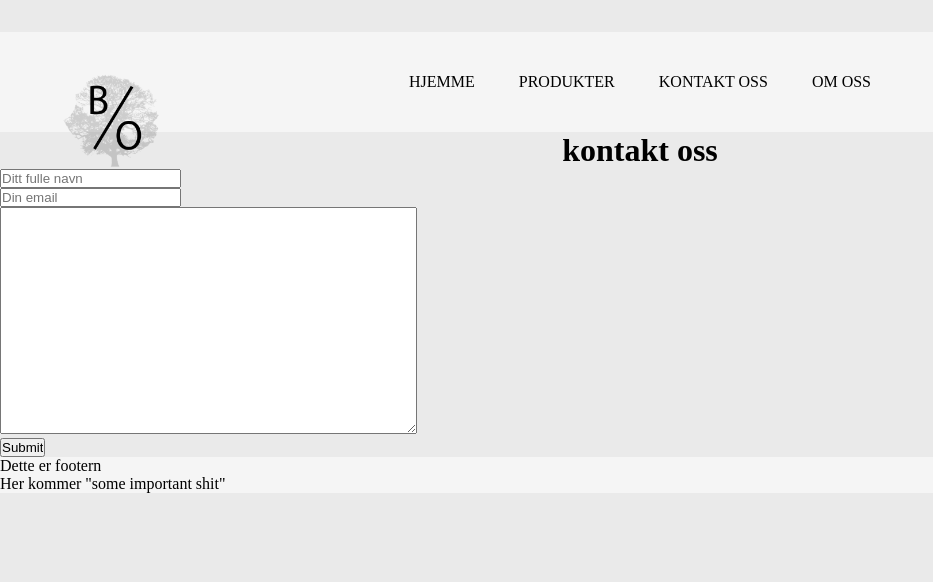
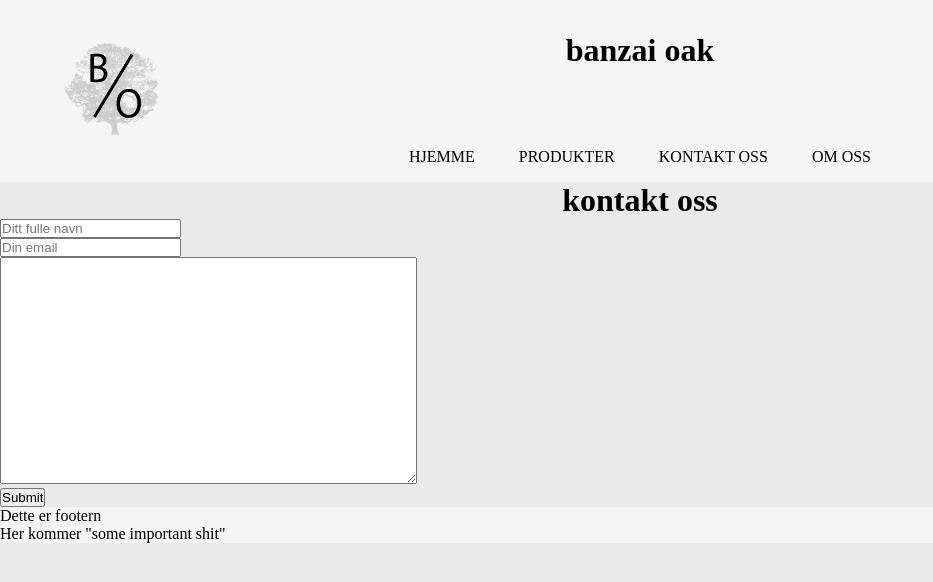
Before and after one commit to jonatanbaardsen/webutvOblig2, a plain HTML site: page kontakt.html in a window 1280 px wide. Shown: the whole page, without its empty margins (0-933 px from the left). Drawn offline with Linux system fonts and the light colour scheme; a web font is replaced by a local one.

Commit message:
FiksetKontaktOss

```diff
--- a/kontakt.html
+++ b/kontakt.html
@@ -22,6 +22,8 @@
             <div class="logo"> <!-- LOGO I HEADER -->
                 <a href="index.html"><img src="media/logobilder/logo.png" alt="banzai oak logo" height="180" width="230"></a>
             </div>
+            <h1>banzai oak</h1>
+         </header>
        <nav>
             <ul class="hovedmeny">
                 <li class="meny-element"><a href="index.html">Hjemme</a></li>
```
